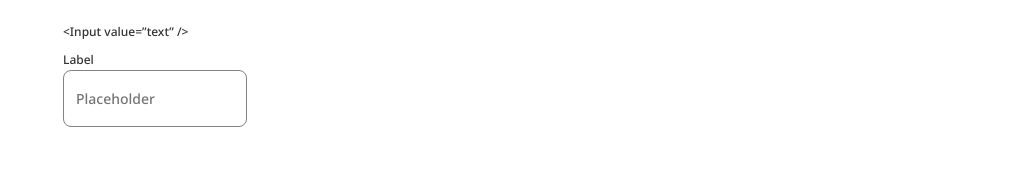
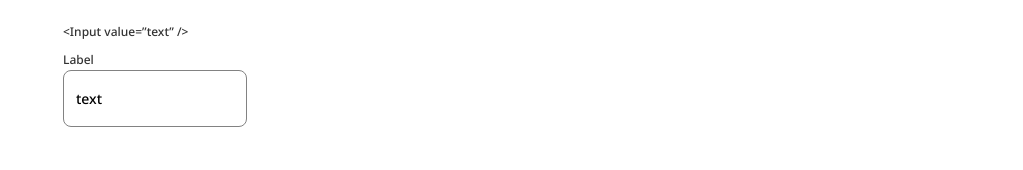
Before and after one commit to bashidagha/button_component, a React (Vite) app: page / in a window 1280 px wide. Shown: the part 850-1020 px from the top of the page, without its empty margins (257-1280 px from the left). Built offline with nearby package versions, Linux system fonts and the light colour scheme.

Commit message:
set default value with useEffect

```diff
--- a/src/components/Input/index.tsx
+++ b/src/components/Input/index.tsx
@@ -1,5 +1,5 @@
 import clsx from "clsx";
-import { useId } from "react";
+import { useEffect, useId } from "react";
 import Icon from "../Icon";
 import styles from "./index.module.scss";
 
@@ -41,6 +41,10 @@ const Input = ({
   const handleChange = (e: React.ChangeEvent<HTMLInputElement>) => {
     if (setInput) setInput(e.target.value);
   };
+
+  useEffect(() => {
+    if (setInput && value) setInput(value);
+  }, []);
 
   return (
     <div
```
